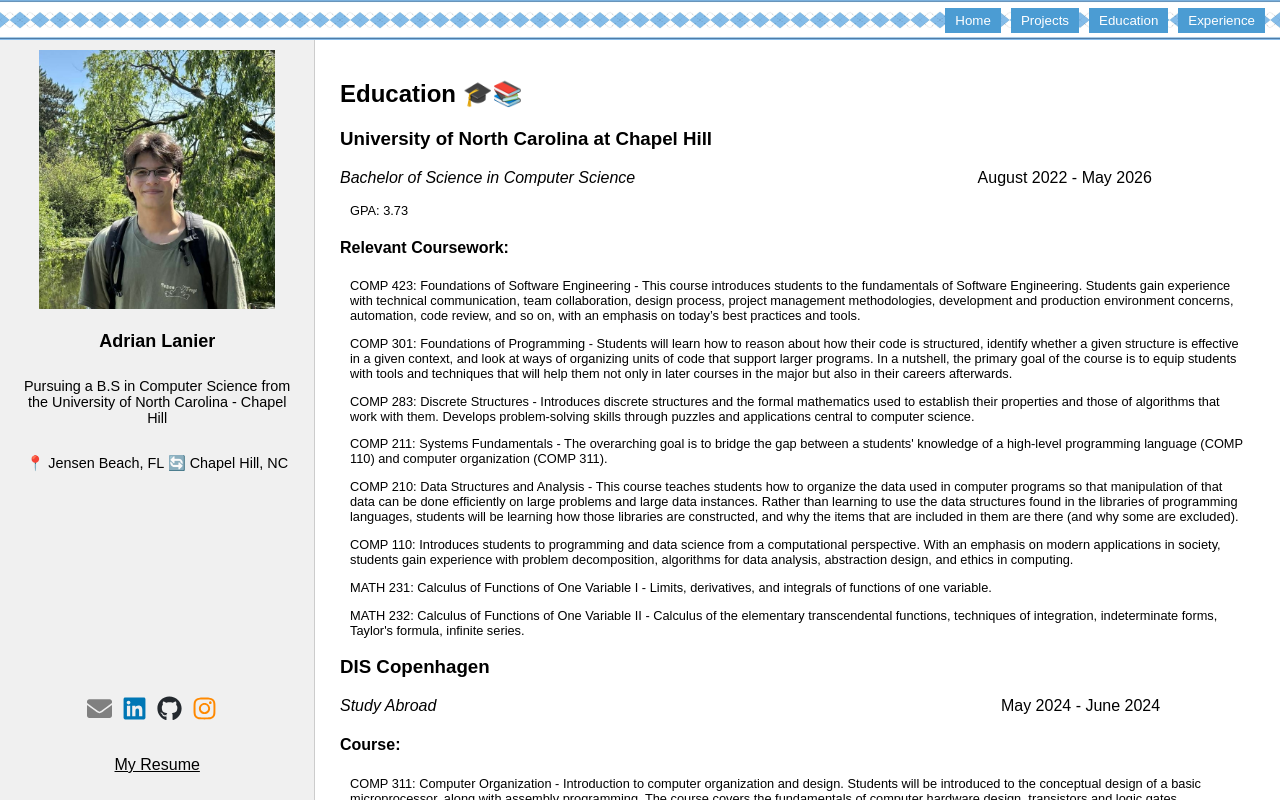
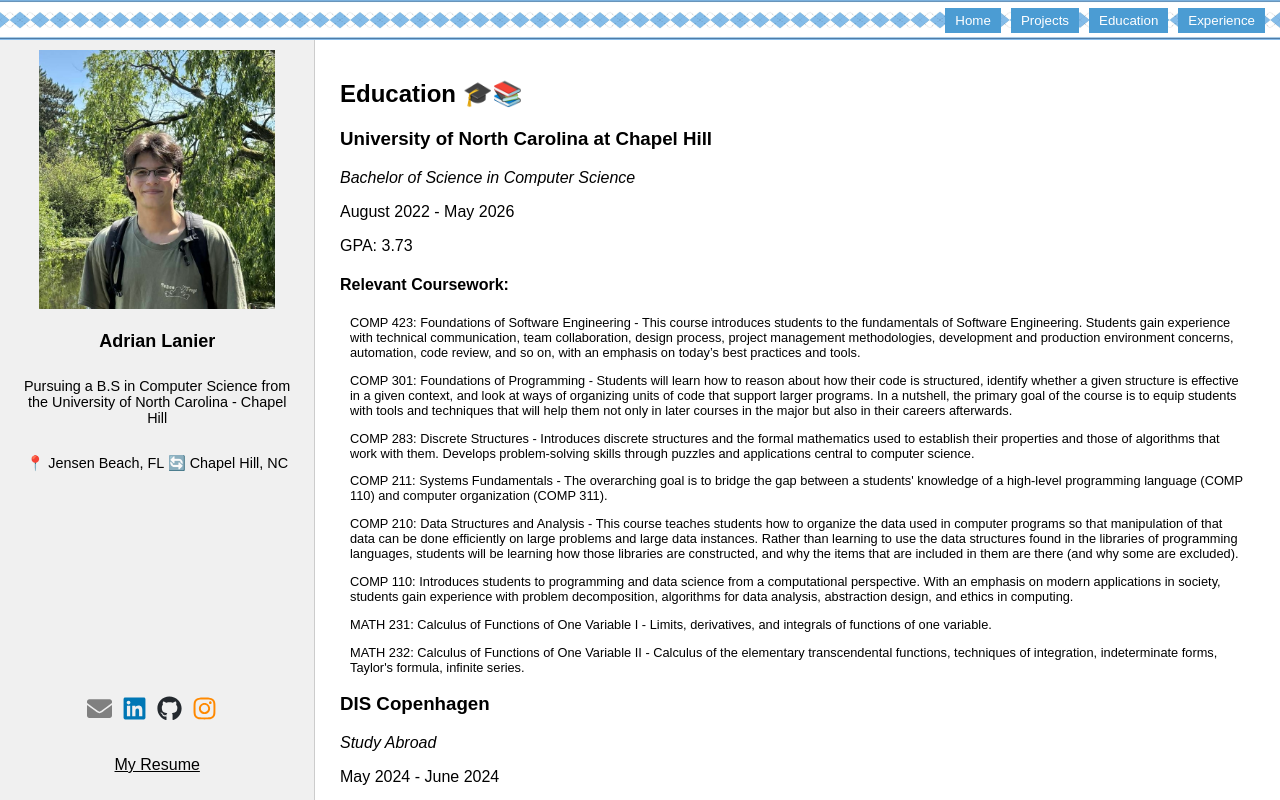
Before and after one commit to adlanier/portfolio_natalia, a React (Vite) app: page / in a window 1280 px wide. Both pictures are taken after a click on the button "Education". Built offline with nearby package versions, Linux system fonts and the light colour scheme.

Commit message:
edit education adn exp

```diff
--- a/src/components/Education.jsx
+++ b/src/components/Education.jsx
@@ -6,8 +6,9 @@
   <div>
     <h2>Education 🎓📚</h2>
     <h3>University of North Carolina at Chapel Hill</h3>
-    <p><i>Bachelor of Science in Computer Science</i>&nbsp;&nbsp;&nbsp;&nbsp;&nbsp;&nbsp;&nbsp;&nbsp;&nbsp;&nbsp;&nbsp;&nbsp;&nbsp;&nbsp;&nbsp;&nbsp;&nbsp;&nbsp;&nbsp;&nbsp;&nbsp;&nbsp;&nbsp;&nbsp;&nbsp;&nbsp;&nbsp;&nbsp;&nbsp;&nbsp;&nbsp;&nbsp;&nbsp;&nbsp;&nbsp;&nbsp;&nbsp;&nbsp;&nbsp;&nbsp;&nbsp;&nbsp;&nbsp;&nbsp;&nbsp;&nbsp;&nbsp;&nbsp;&nbsp;&nbsp;&nbsp;&nbsp;&nbsp;&nbsp;&nbsp;&nbsp;&nbsp;&nbsp;&nbsp;&nbsp;&nbsp;&nbsp;&nbsp;&nbsp;&nbsp;&nbsp;&nbsp;&nbsp;&nbsp;&nbsp;&nbsp;&nbsp;&nbsp;&nbsp;&nbsp;&nbsp;&nbsp;August 2022 - May 2026</p>
-    <p class="coursework">GPA: 3.73</p>
+    <p><i>Bachelor of Science in Computer Science</i></p>
+    <p>August 2022 - May 2026</p>
+    <p>GPA: 3.73</p>
     <h4>Relevant Coursework: </h4>
     <p class="coursework">
       COMP 423: Foundations of Software Engineering - This course introduces students to the fundamentals of Software Engineering. Students gain experience with technical communication, team collaboration, design process, project management methodologies, development and production environment concerns, automation, code review, and so on, with an emphasis on today’s best practices and tools.
@@ -35,7 +36,8 @@
     </p>
 
     <h3>DIS Copenhagen</h3>
-    <p><i>Study Abroad</i>&nbsp;&nbsp;&nbsp;&nbsp;&nbsp;&nbsp;&nbsp;&nbsp;&nbsp;&nbsp;&nbsp;&nbsp;&nbsp;&nbsp;&nbsp;&nbsp;&nbsp;&nbsp;&nbsp;&nbsp;&nbsp;&nbsp;&nbsp;&nbsp;&nbsp;&nbsp;&nbsp;&nbsp;&nbsp;&nbsp;&nbsp;&nbsp;&nbsp;&nbsp;&nbsp;&nbsp;&nbsp;&nbsp;&nbsp;&nbsp;&nbsp;&nbsp;&nbsp;&nbsp;&nbsp;&nbsp;&nbsp;&nbsp;&nbsp;&nbsp;&nbsp;&nbsp;&nbsp;&nbsp;&nbsp;&nbsp;&nbsp;&nbsp;&nbsp;&nbsp;&nbsp;&nbsp;&nbsp;&nbsp;&nbsp;&nbsp;&nbsp;&nbsp;&nbsp;&nbsp;&nbsp;&nbsp;&nbsp;&nbsp;&nbsp;&nbsp;&nbsp;&nbsp;&nbsp;&nbsp;&nbsp;&nbsp;&nbsp;&nbsp;&nbsp;&nbsp;&nbsp;&nbsp;&nbsp;&nbsp;&nbsp;&nbsp;&nbsp;&nbsp;&nbsp;&nbsp;&nbsp;&nbsp;&nbsp;&nbsp;&nbsp;&nbsp;&nbsp;&nbsp;&nbsp;&nbsp;&nbsp;&nbsp;&nbsp;&nbsp;&nbsp;&nbsp;&nbsp;&nbsp;&nbsp;&nbsp;&nbsp;&nbsp;&nbsp;&nbsp;&nbsp;&nbsp;&nbsp;&nbsp;&nbsp;&nbsp;&nbsp;May 2024 - June 2024</p>
+    <p><i>Study Abroad</i></p>
+    <p>May 2024 - June 2024</p>
     <h4>Course:</h4>
     <p class="coursework">COMP 311: Computer Organization - Introduction to computer organization and design. Students will be introduced to the conceptual design of a basic microprocessor, along with assembly programming. The course covers the fundamentals of computer hardware design, transistors and logic gates, progressing through basic combinational and sequential components, culminating in the conceptual design CPU.</p>
   </div>
--- a/src/components/Experience.jsx
+++ b/src/components/Experience.jsx
@@ -5,14 +5,16 @@
   <div>
     <h2>Experience 🛠️💡</h2>
     <h3>Undergraduate Teaching Assisstant</h3>
-      <p><i>UNC Department of Computer Science</i>&nbsp;&nbsp;&nbsp;&nbsp;&nbsp;&nbsp;&nbsp;&nbsp;&nbsp;&nbsp;&nbsp;&nbsp;&nbsp;&nbsp;&nbsp;&nbsp;&nbsp;&nbsp;&nbsp;&nbsp;&nbsp;&nbsp;&nbsp;&nbsp;&nbsp;&nbsp;&nbsp;&nbsp;&nbsp;&nbsp;&nbsp;&nbsp;&nbsp;&nbsp;&nbsp;&nbsp;&nbsp;&nbsp;&nbsp;&nbsp;&nbsp;&nbsp;&nbsp;&nbsp;&nbsp;&nbsp;&nbsp;&nbsp;&nbsp;&nbsp;&nbsp;&nbsp;&nbsp;&nbsp;&nbsp;&nbsp;&nbsp;&nbsp;&nbsp;&nbsp;&nbsp;&nbsp;&nbsp;&nbsp;&nbsp;&nbsp;&nbsp;&nbsp;&nbsp;&nbsp;&nbsp;&nbsp;&nbsp;&nbsp;&nbsp;&nbsp;&nbsp;&nbsp;&nbsp;&nbsp;&nbsp;August 2023 - Present</p>
+      <p><i>UNC Department of Computer Science</i></p>
+      <p>August 2023 - Present</p>
       <p>
         As an Undergraduate Teaching Assisstant, I have had the unique opporunity to work with students in both UNC's COMP 110: Intro to Programming course and COMP 210: Data Structures and Analysis.
         For each of these courses, I have held office hours where students can ask questions, seek clarification, and receive guidance on assignments or projects. Furthermore, I graded coding assignments, problem-solving exercises, and exams as well as provided new learning material for students each semester.
       </p>
 
       <h3>Salesfore Developer Intern</h3>
-      <p><i>Neuraflash LLC</i>&nbsp;&nbsp;&nbsp;&nbsp;&nbsp;&nbsp;&nbsp;&nbsp;&nbsp;&nbsp;&nbsp;&nbsp;&nbsp;&nbsp;&nbsp;&nbsp;&nbsp;&nbsp;&nbsp;&nbsp;&nbsp;&nbsp;&nbsp;&nbsp;&nbsp;&nbsp;&nbsp;&nbsp;&nbsp;&nbsp;&nbsp;&nbsp;&nbsp;&nbsp;&nbsp;&nbsp;&nbsp;&nbsp;&nbsp;&nbsp;&nbsp;&nbsp;&nbsp;&nbsp;&nbsp;&nbsp;&nbsp;&nbsp;&nbsp;&nbsp;&nbsp;&nbsp;&nbsp;&nbsp;&nbsp;&nbsp;&nbsp;&nbsp;&nbsp;&nbsp;&nbsp;&nbsp;&nbsp;&nbsp;&nbsp;&nbsp;&nbsp;&nbsp;&nbsp;&nbsp;&nbsp;&nbsp;&nbsp;&nbsp;&nbsp;&nbsp;&nbsp;&nbsp;&nbsp;&nbsp;&nbsp;&nbsp;&nbsp;&nbsp;&nbsp;&nbsp;&nbsp;&nbsp;&nbsp;&nbsp;&nbsp;&nbsp;&nbsp;&nbsp;&nbsp;&nbsp;&nbsp;&nbsp;&nbsp;&nbsp;&nbsp;&nbsp;&nbsp;&nbsp;&nbsp;&nbsp;&nbsp;&nbsp;&nbsp;&nbsp;&nbsp;&nbsp;&nbsp;June 2022 - August 2022</p>
+      <p><i>Neuraflash LLC</i></p>
+      <p>June 2022 - August 2022</p>
       <p>
       As a Salesforce Developer Intern, I worked closely with AI and Project teams to learn and contribute to the creation of innovative Salesforce solutions for customers. My role involved engaging with customers to define their requirements, proposing and delivering complex Salesforce solutions, and configuring and implementing scalable systems. I rapidly acquired new technical expertise and a deep understanding of Salesforce features to address business problems effectively. Additionally, I focused on learning and developing within the Lightning Component Framework.
 
```
